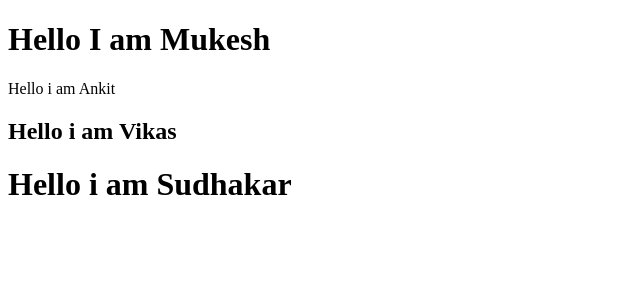
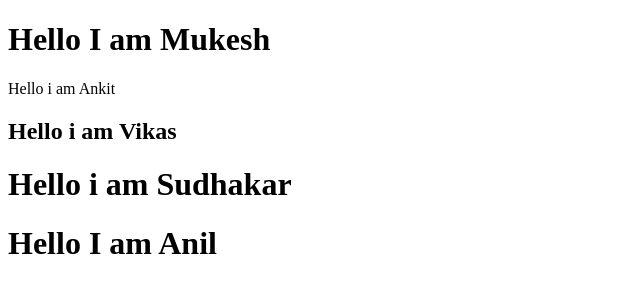
Before and after one commit to anil6200/AnilRepo1, a plain HTML site: page index.html in a window 1280 px wide. Shown: the whole page, without its empty margins (0-640 px from the left). Drawn offline with Linux system fonts and the light colour scheme.

Commit message:
Anil add class

```diff
--- a/index.html
+++ b/index.html
@@ -10,5 +10,6 @@
     <p>Hello i am Ankit</p>
     <h2>Hello i am Vikas</h2>
     <div id="box"><h1>Hello i am Sudhakar</h1></div>
+    <div class="alpha"><h1>Hello I am Anil</h1></div>
 </body>
 </html>
```
